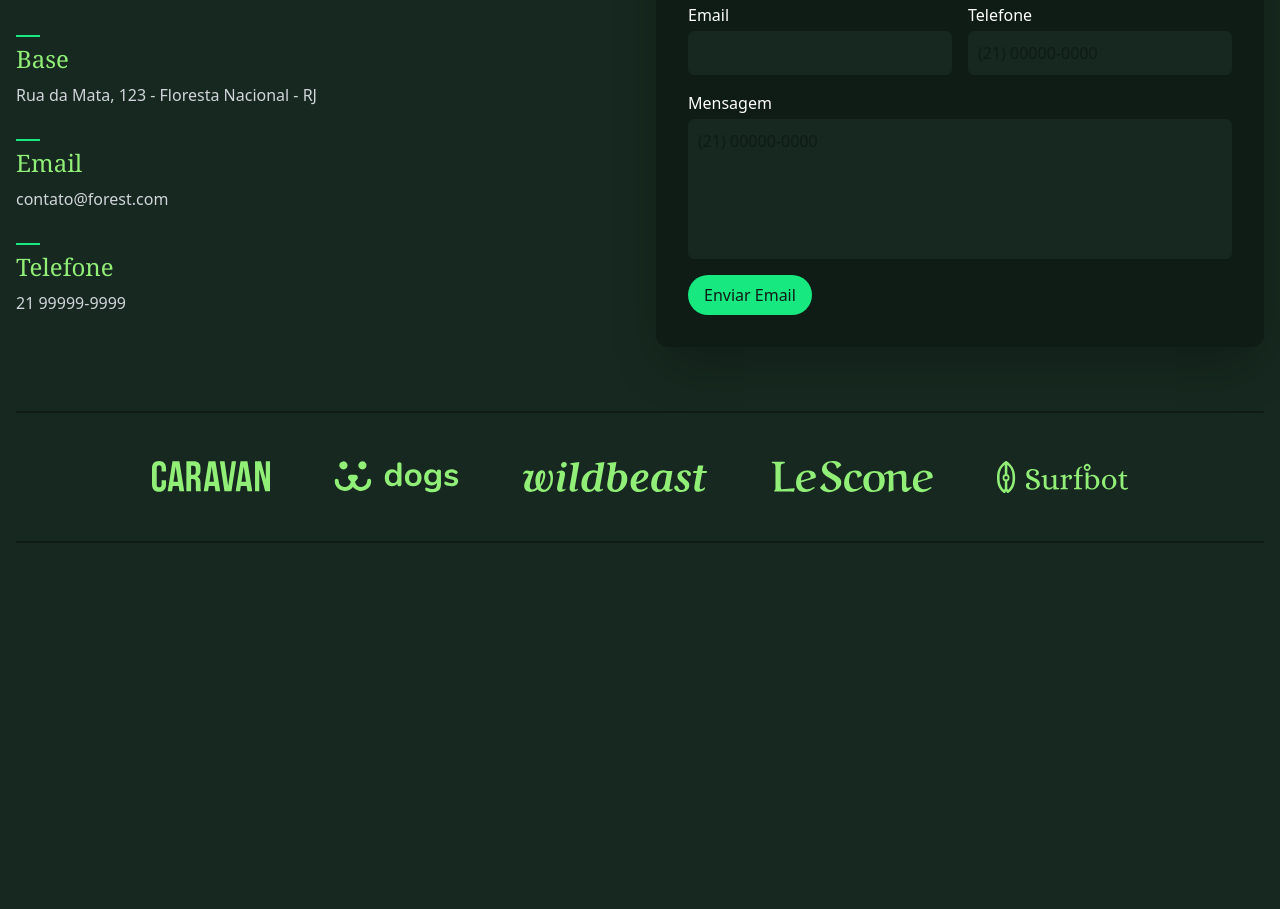
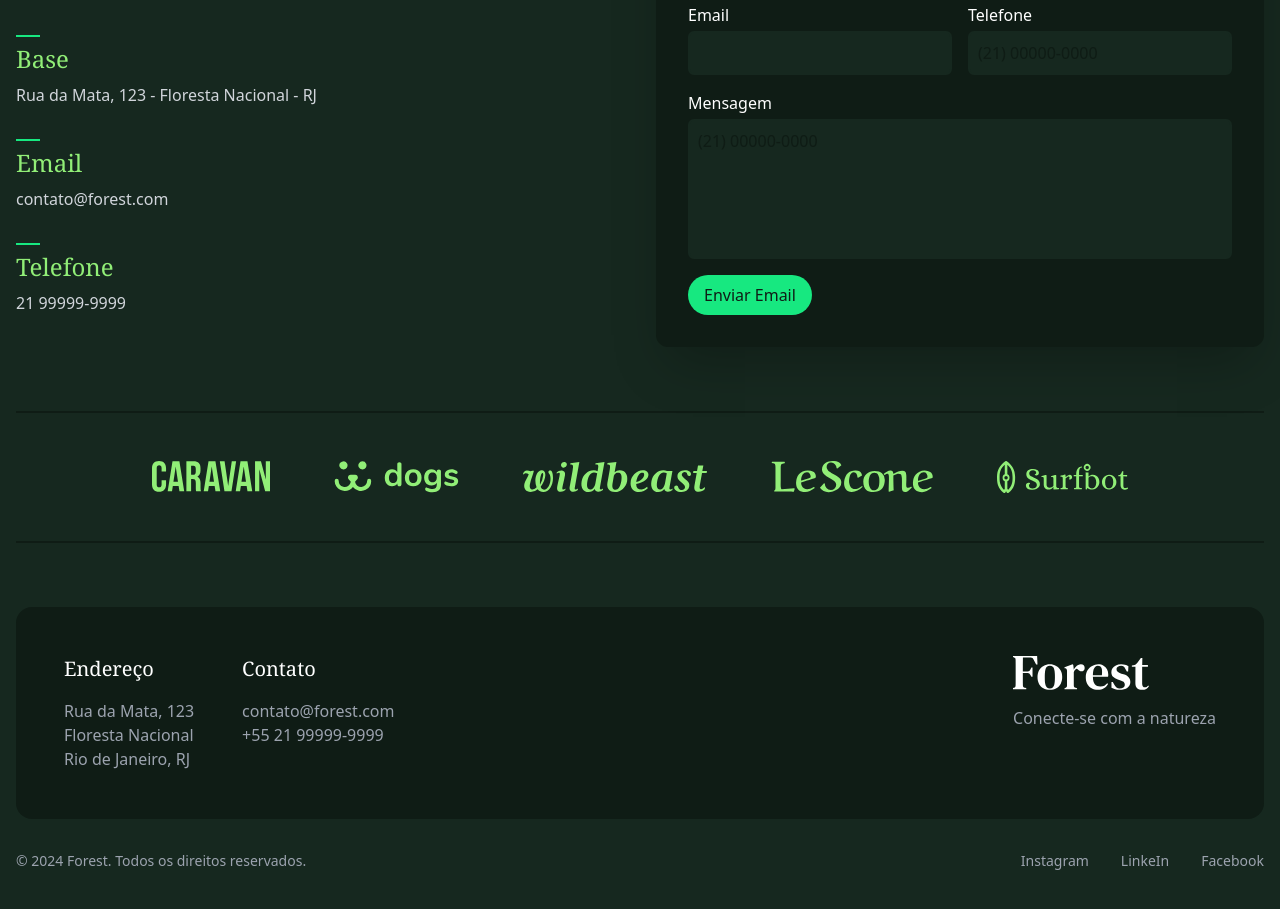
Before and after one commit to rodrigothirteen13/forest, a website: page src/index.html in a window 1280 px wide. Shown: the part 3721-4630 px from the top of the page. Drawn offline with Linux system fonts and the light colour scheme.

Commit message:
footer finalizado

```diff
--- a/src/index.html
+++ b/src/index.html
@@ -9,7 +9,7 @@
   <link rel="stylesheet" href="./output.css" />
 </head>
 
-<body class="bg-verde-800 font-sans mb-96">
+<body class="bg-verde-800 font-sans">
   <div class="container mt-4 flex justify-center md:justify-start">
     <div class="inline-flex items-center rounded-md bg-verde-900">
       <span class="size-2 bg-verde-300 block rounded-full relative -left-1"></span>
@@ -260,6 +260,33 @@
       <li><img src="./img/parceiros/surfbot.svg" alt="Surfbot"></li>
     </ul>
   </section>
+
+  <footer class="container pb-8">
+    <div class="bg-verde-900 mb-8 grid gap-8 lg:grid-cols-2 rounded-2xl p-6 sm:p-12">
+      <div class="flex gap-12 max-sm:flex-col max-sm:gap-4">
+        <div>
+          <h3 class="text-white font-serif text-xl mb-4">Endereço</h3>
+          <p class="text-gray-400">Rua da Mata, 123<br>Floresta Nacional<br>Rio de Janeiro, RJ</p>
+        </div>
+        <div>
+          <h3 class="text-white font-serif text-xl mb-4">Contato</h3>
+          <p class="text-gray-400">contato@forest.com<br>+55 21 99999-9999</p>
+        </div>
+      </div>
+      <div class="lg:justify-self-end">
+        <img class="mb-4" src="./img/forest.svg" alt="Forest">
+        <p class="text-gray-400">Conecte-se com a natureza</p>
+      </div>
+    </div>
+    <div class="text-gray-400 flex items-center justify-between gap-8 text-sm max-sm:flex-col-reverse">
+      <p> © 2024 Forest. Todos os direitos reservados.</p>
+      <ul class="flex gap-8">
+        <li><a class="hover:text-verde-300" href="">Instagram</a></li>
+        <li><a class="hover:text-verde-300" href="">LinkeIn</a></li>
+        <li><a class="hover:text-verde-300" href="">Facebook</a></li>
+      </ul>
+    </div>
+  </footer>
 </body>
 
 </html>
```
Also changed, not shown: src/output.css.
